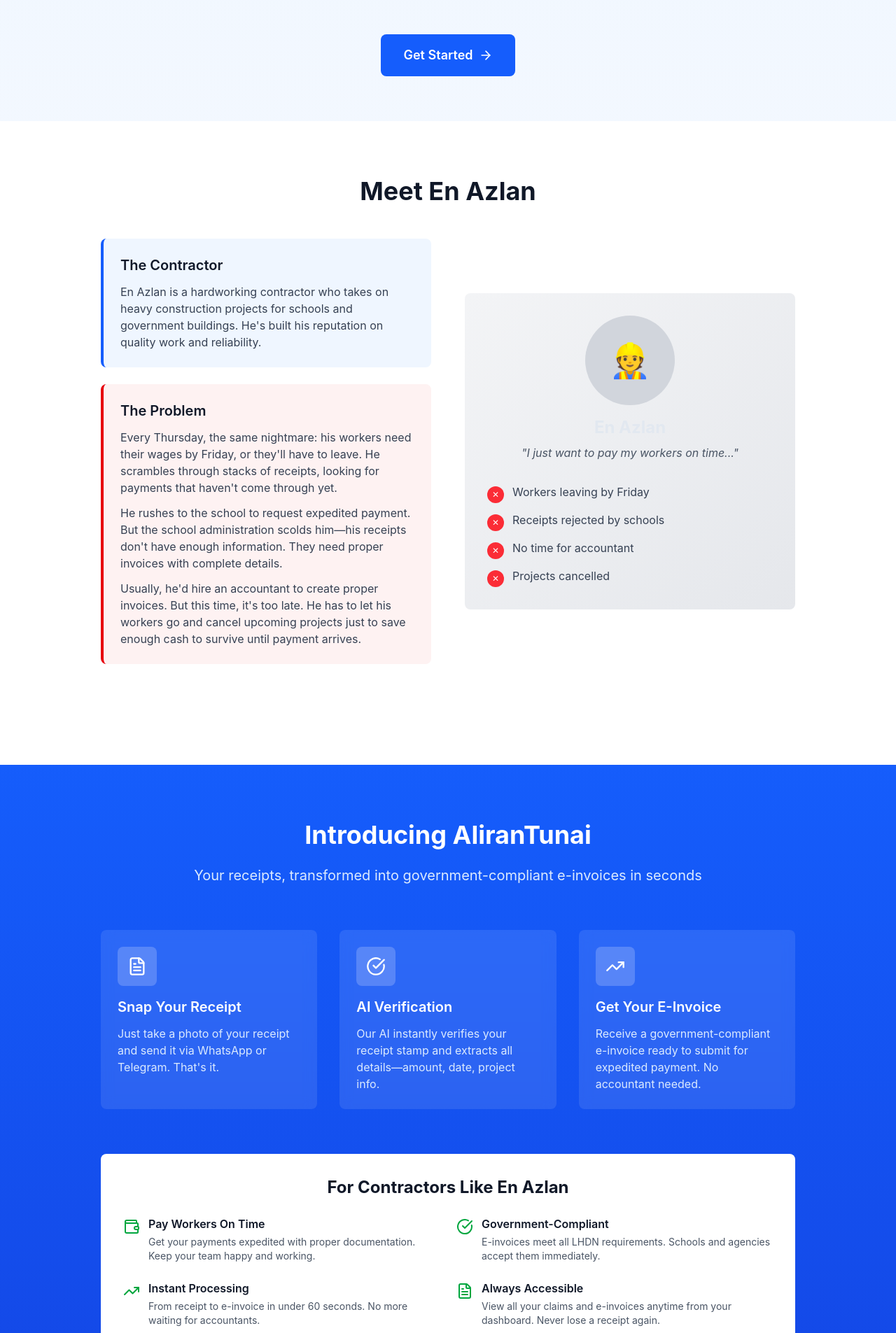
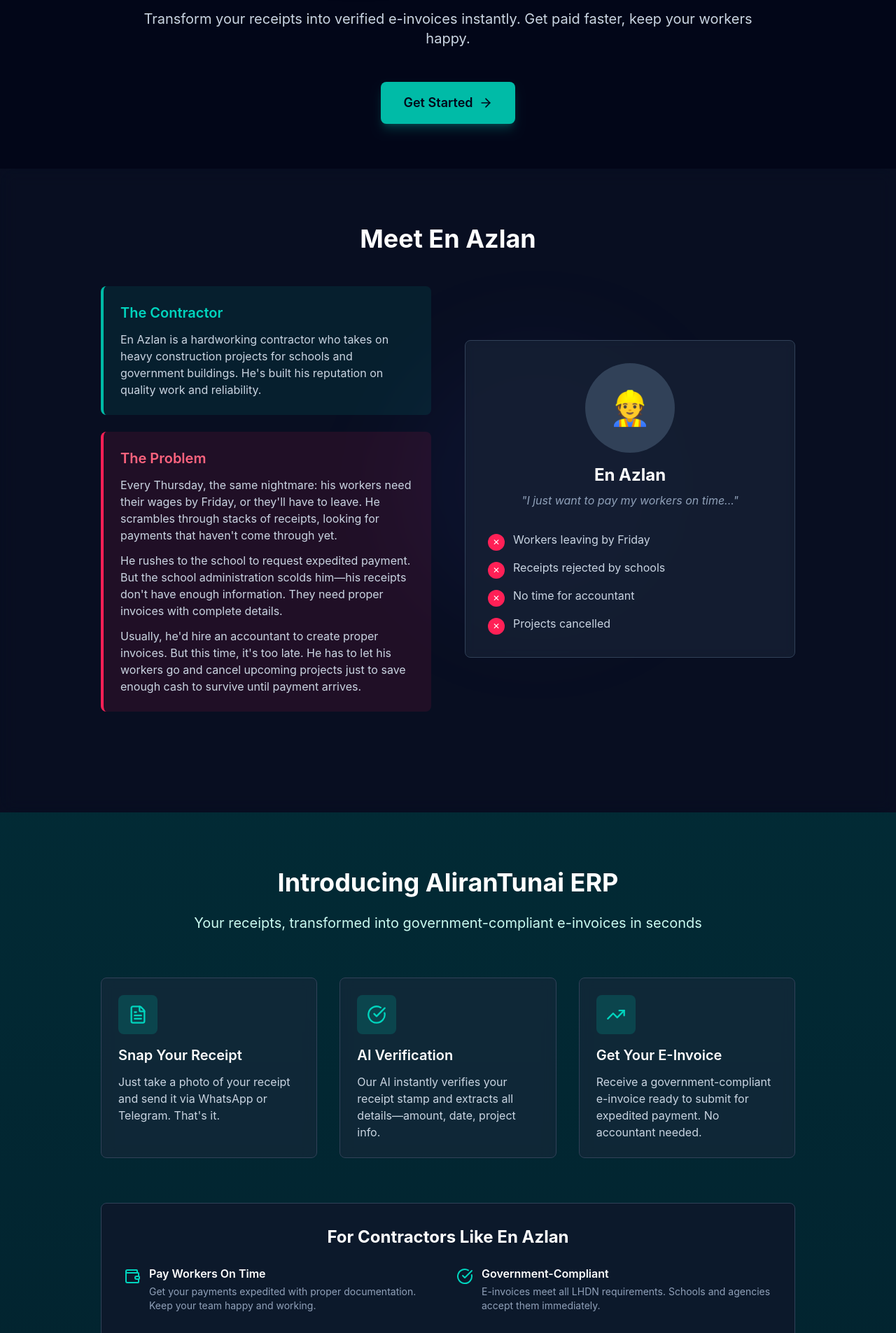
Before and after one commit to maercaestro/aliran-tunai, a React (Vite) app in the folder frontend/: page / in a window 1280 px wide. Shown: the part 495-2400 px from the top of the page at 70% size. Built offline with nearby package versions, Linux system fonts and the light colour scheme; no server answers.

Commit message:
update landing page

```diff
--- a/frontend/src/pages/LandingPage.jsx
+++ b/frontend/src/pages/LandingPage.jsx
@@ -3,27 +3,31 @@
 
 export default function LandingPage() {
   return (
-    <div className="min-h-screen bg-gradient-to-b from-blue-50 to-white">
+    <div className="min-h-screen bg-slate-950 relative overflow-hidden">
+      {/* Background Glow Effects */}
+      <div className="absolute top-0 left-1/4 w-96 h-96 bg-teal-500/10 rounded-full blur-3xl pointer-events-none" />
+      <div className="absolute top-1/3 right-1/4 w-96 h-96 bg-indigo-500/10 rounded-full blur-3xl pointer-events-none" />
+
       {/* Hero Section */}
-      <div className="container mx-auto px-4 py-16">
+      <div className="container mx-auto px-4 py-16 relative z-10">
         <div className="text-center max-w-4xl mx-auto">
           <img
-            src="/logoaliran.png"
-            alt="AliranTunai Logo"
-            className="w-48 h-48 mx-auto mb-8 object-contain"
+            src="/final-logo.png"
+            alt="AliranTunai ERP"
+            className="w-64 h-64 mx-auto mb-8 object-contain drop-shadow-[0_0_30px_rgba(45,212,191,0.4)]"
           />
-          <h1 className="text-6xl font-bold text-gray-900 mb-6">
-            AliranTunai
+          <h1 className="text-6xl font-bold text-white mb-6 tracking-tight">
+            AliranTunai ERP
           </h1>
-          <p className="text-3xl font-medium text-blue-600 mb-8">
+          <p className="text-4xl font-medium text-teal-400 mb-8">
             Work flows, cash follows
           </p>
-          <p className="text-xl text-gray-600 mb-12">
+          <p className="text-xl text-slate-300 mb-12">
             Transform your receipts into verified e-invoices instantly. Get paid faster, keep your workers happy.
           </p>
           <Link
             to="/login"
-            className="inline-flex items-center gap-2 bg-blue-600 text-white px-8 py-4 rounded-lg text-lg font-semibold hover:bg-blue-700 transition-colors"
+            className="inline-flex items-center gap-2 bg-teal-500 text-slate-950 px-8 py-4 rounded-lg text-lg font-semibold hover:bg-teal-400 transition-all duration-200 shadow-lg shadow-teal-500/25"
           >
             Get Started <ArrowRight className="w-5 h-5" />
           </Link>
@@ -31,68 +35,68 @@
       </div>
 
       {/* Persona Section */}
-      <div className="bg-white py-20">
+      <div className="bg-slate-900/50 backdrop-blur-md py-20 relative z-10">
         <div className="container mx-auto px-4 max-w-5xl">
-          <h2 className="text-4xl font-bold text-center mb-12 text-gray-900">
+          <h2 className="text-4xl font-bold text-center mb-12 text-white">
             Meet En Azlan
           </h2>
 
           <div className="grid md:grid-cols-2 gap-12 items-center mb-16">
             <div className="space-y-6">
-              <div className="bg-blue-50 p-6 rounded-lg border-l-4 border-blue-600">
-                <h3 className="text-xl font-semibold mb-3 text-gray-900">The Contractor</h3>
-                <p className="text-gray-700">
+              <div className="bg-teal-500/10 p-6 rounded-lg border-l-4 border-teal-500">
+                <h3 className="text-xl font-semibold mb-3 text-teal-400">The Contractor</h3>
+                <p className="text-slate-300">
                   En Azlan is a hardworking contractor who takes on heavy construction projects for schools and government buildings. He's built his reputation on quality work and reliability.
                 </p>
               </div>
 
-              <div className="bg-red-50 p-6 rounded-lg border-l-4 border-red-600">
-                <h3 className="text-xl font-semibold mb-3 text-gray-900">The Problem</h3>
-                <p className="text-gray-700 mb-3">
+              <div className="bg-rose-500/10 p-6 rounded-lg border-l-4 border-rose-500">
+                <h3 className="text-xl font-semibold mb-3 text-rose-400">The Problem</h3>
+                <p className="text-slate-300 mb-3">
                   Every Thursday, the same nightmare: his workers need their wages by Friday, or they'll have to leave. He scrambles through stacks of receipts, looking for payments that haven't come through yet.
                 </p>
-                <p className="text-gray-700 mb-3">
+                <p className="text-slate-300 mb-3">
                   He rushes to the school to request expedited payment. But the school administration scolds him—his receipts don't have enough information. They need proper invoices with complete details.
                 </p>
-                <p className="text-gray-700">
+                <p className="text-slate-300">
                   Usually, he'd hire an accountant to create proper invoices. But this time, it's too late. He has to let his workers go and cancel upcoming projects just to save enough cash to survive until payment arrives.
                 </p>
               </div>
             </div>
 
-            <div className="bg-gradient-to-br from-gray-100 to-gray-200 p-8 rounded-lg">
+            <div className="bg-slate-800/50 backdrop-blur-sm border border-slate-700 p-8 rounded-lg">
               <div className="text-center">
-                <div className="w-32 h-32 mx-auto mb-4 bg-gray-300 rounded-full flex items-center justify-center">
+                <div className="w-32 h-32 mx-auto mb-4 bg-slate-700 rounded-full flex items-center justify-center">
                   <span className="text-5xl">👷</span>
                 </div>
-                <h4 className="text-2xl font-bold mb-2">En Azlan</h4>
-                <p className="text-gray-600 italic">"I just want to pay my workers on time..."</p>
+                <h4 className="text-2xl font-bold mb-2 text-white">En Azlan</h4>
+                <p className="text-slate-400 italic">"I just want to pay my workers on time..."</p>
               </div>
 
               <div className="mt-8 space-y-3">
                 <div className="flex items-start gap-3">
-                  <div className="w-6 h-6 bg-red-500 rounded-full flex items-center justify-center flex-shrink-0 mt-1">
+                  <div className="w-6 h-6 bg-rose-500 rounded-full flex items-center justify-center flex-shrink-0 mt-1">
                     <span className="text-white text-xs">✕</span>
                   </div>
-                  <p className="text-gray-700">Workers leaving by Friday</p>
+                  <p className="text-slate-300">Workers leaving by Friday</p>
                 </div>
                 <div className="flex items-start gap-3">
-                  <div className="w-6 h-6 bg-red-500 rounded-full flex items-center justify-center flex-shrink-0 mt-1">
+                  <div className="w-6 h-6 bg-rose-500 rounded-full flex items-center justify-center flex-shrink-0 mt-1">
                     <span className="text-white text-xs">✕</span>
                   </div>
-                  <p className="text-gray-700">Receipts rejected by schools</p>
+                  <p className="text-slate-300">Receipts rejected by schools</p>
                 </div>
                 <div className="flex items-start gap-3">
-                  <div className="w-6 h-6 bg-red-500 rounded-full flex items-center justify-center flex-shrink-0 mt-1">
+                  <div className="w-6 h-6 bg-rose-500 rounded-full flex items-center justify-center flex-shrink-0 mt-1">
                     <span className="text-white text-xs">✕</span>
                   </div>
-                  <p className="text-gray-700">No time for accountant</p>
+                  <p className="text-slate-300">No time for accountant</p>
                 </div>
                 <div className="flex items-start gap-3">
-                  <div className="w-6 h-6 bg-red-500 rounded-full flex items-center justify-center flex-shrink-0 mt-1">
+                  <div className="w-6 h-6 bg-rose-500 rounded-full flex items-center justify-center flex-shrink-0 mt-1">
                     <span className="text-white text-xs">✕</span>
                   </div>
-                  <p className="text-gray-700">Projects cancelled</p>
+                  <p className="text-slate-300">Projects cancelled</p>
                 </div>
               </div>
             </div>
@@ -101,77 +105,77 @@
       </div>
 
       {/* Solution Section */}
-      <div className="bg-gradient-to-b from-blue-600 to-blue-700 py-20 text-white">
+      <div className="bg-gradient-to-b from-teal-500/20 to-teal-600/20 py-20 text-white relative z-10">
         <div className="container mx-auto px-4 max-w-5xl">
           <h2 className="text-4xl font-bold text-center mb-6">
-            Introducing AliranTunai
+            Introducing AliranTunai ERP
           </h2>
-          <p className="text-xl text-center mb-16 text-blue-100">
+          <p className="text-xl text-center mb-16 text-teal-100">
             Your receipts, transformed into government-compliant e-invoices in seconds
           </p>
 
           <div className="grid md:grid-cols-3 gap-8 mb-16">
-            <div className="bg-white/10 backdrop-blur-sm p-6 rounded-lg">
-              <div className="w-14 h-14 bg-white/20 rounded-lg flex items-center justify-center mb-4">
-                <FileText className="w-7 h-7" />
+            <div className="bg-slate-800/50 backdrop-blur-sm border border-slate-700 p-6 rounded-lg hover:border-teal-500/50 transition-all duration-200">
+              <div className="w-14 h-14 bg-teal-500/20 rounded-lg flex items-center justify-center mb-4">
+                <FileText className="w-7 h-7 text-teal-400" />
               </div>
               <h3 className="text-xl font-semibold mb-3">Snap Your Receipt</h3>
-              <p className="text-blue-100">
+              <p className="text-slate-300">
                 Just take a photo of your receipt and send it via WhatsApp or Telegram. That's it.
               </p>
             </div>
 
-            <div className="bg-white/10 backdrop-blur-sm p-6 rounded-lg">
-              <div className="w-14 h-14 bg-white/20 rounded-lg flex items-center justify-center mb-4">
-                <CheckCircle className="w-7 h-7" />
+            <div className="bg-slate-800/50 backdrop-blur-sm border border-slate-700 p-6 rounded-lg hover:border-teal-500/50 transition-all duration-200">
+              <div className="w-14 h-14 bg-teal-500/20 rounded-lg flex items-center justify-center mb-4">
+                <CheckCircle className="w-7 h-7 text-teal-400" />
               </div>
               <h3 className="text-xl font-semibold mb-3">AI Verification</h3>
-              <p className="text-blue-100">
+              <p className="text-slate-300">
                 Our AI instantly verifies your receipt stamp and extracts all details—amount, date, project info.
               </p>
             </div>
 
-            <div className="bg-white/10 backdrop-blur-sm p-6 rounded-lg">
-              <div className="w-14 h-14 bg-white/20 rounded-lg flex items-center justify-center mb-4">
-                <TrendingUp className="w-7 h-7" />
+            <div className="bg-slate-800/50 backdrop-blur-sm border border-slate-700 p-6 rounded-lg hover:border-teal-500/50 transition-all duration-200">
+              <div className="w-14 h-14 bg-teal-500/20 rounded-lg flex items-center justify-center mb-4">
+                <TrendingUp className="w-7 h-7 text-teal-400" />
               </div>
               <h3 className="text-xl font-semibold mb-3">Get Your E-Invoice</h3>
-              <p className="text-blue-100">
+              <p className="text-slate-300">
                 Receive a government-compliant e-invoice ready to submit for expedited payment. No accountant needed.
               </p>
             </div>
           </div>
 
           {/* Benefits */}
-          <div className="bg-white rounded-lg p-8 text-gray-900">
-            <h3 className="text-2xl font-bold mb-6 text-center">For Contractors Like En Azlan</h3>
+          <div className="bg-slate-900/80 backdrop-blur-md border border-slate-700 rounded-lg p-8">
+            <h3 className="text-2xl font-bold mb-6 text-center text-white">For Contractors Like En Azlan</h3>
             <div className="grid md:grid-cols-2 gap-6">
               <div className="flex items-start gap-3">
-                <Wallet className="w-6 h-6 text-green-600 flex-shrink-0 mt-1" />
+                <Wallet className="w-6 h-6 text-teal-400 flex-shrink-0 mt-1" />
                 <div>
-                  <h4 className="font-semibold mb-1">Pay Workers On Time</h4>
-                  <p className="text-gray-600 text-sm">Get your payments expedited with proper documentation. Keep your team happy and working.</p>
+                  <h4 className="font-semibold mb-1 text-white">Pay Workers On Time</h4>
+                  <p className="text-slate-400 text-sm">Get your payments expedited with proper documentation. Keep your team happy and working.</p>
                 </div>
               </div>
               <div className="flex items-start gap-3">
-                <CheckCircle className="w-6 h-6 text-green-600 flex-shrink-0 mt-1" />
+                <CheckCircle className="w-6 h-6 text-teal-400 flex-shrink-0 mt-1" />
                 <div>
-                  <h4 className="font-semibold mb-1">Government-Compliant</h4>
-                  <p className="text-gray-600 text-sm">E-invoices meet all LHDN requirements. Schools and agencies accept them immediately.</p>
+                  <h4 className="font-semibold mb-1 text-white">Government-Compliant</h4>
+                  <p className="text-slate-400 text-sm">E-invoices meet all LHDN requirements. Schools and agencies accept them immediately.</p>
                 </div>
               </div>
               <div className="flex items-start gap-3">
-                <TrendingUp className="w-6 h-6 text-green-600 flex-shrink-0 mt-1" />
+                <TrendingUp className="w-6 h-6 text-teal-400 flex-shrink-0 mt-1" />
                 <div>
-                  <h4 className="font-semibold mb-1">Instant Processing</h4>
-                  <p className="text-gray-600 text-sm">From receipt to e-invoice in under 60 seconds. No more waiting for accountants.</p>
+                  <h4 className="font-semibold mb-1 text-white">Instant Processing</h4>
+                  <p className="text-slate-400 text-sm">From receipt to e-invoice in under 60 seconds. No more waiting for accountants.</p>
                 </div>
               </div>
               <div className="flex items-start gap-3">
-                <FileText className="w-6 h-6 text-green-600 flex-shrink-0 mt-1" />
+                <FileText className="w-6 h-6 text-teal-400 flex-shrink-0 mt-1" />
                 <div>
-                  <h4 className="font-semibold mb-1">Always Accessible</h4>
-                  <p className="text-gray-600 text-sm">View all your claims and e-invoices anytime from your dashboard. Never lose a receipt again.</p>
+                  <h4 className="font-semibold mb-1 text-white">Always Accessible</h4>
+                  <p className="text-slate-400 text-sm">View all your claims and e-invoices anytime from your dashboard. Never lose a receipt again.</p>
                 </div>
               </div>
             </div>
@@ -180,17 +184,17 @@
       </div>
 
       {/* CTA Section */}
-      <div className="py-20 text-center">
+      <div className="py-20 text-center relative z-10">
         <div className="container mx-auto px-4 max-w-3xl">
-          <h2 className="text-4xl font-bold mb-6 text-gray-900">
+          <h2 className="text-4xl font-bold mb-6 text-white">
             Stop Losing Workers. Start Using AliranTunai.
           </h2>
-          <p className="text-xl text-gray-600 mb-8">
+          <p className="text-xl text-slate-300 mb-8">
             Join contractors who are getting paid faster and keeping their projects running smoothly.
           </p>
           <Link
             to="/login"
-            className="inline-flex items-center gap-2 bg-blue-600 text-white px-8 py-4 rounded-lg text-lg font-semibold hover:bg-blue-700 transition-colors"
+            className="inline-flex items-center gap-2 bg-teal-500 text-slate-950 px-8 py-4 rounded-lg text-lg font-semibold hover:bg-teal-400 transition-all duration-200 shadow-lg shadow-teal-500/25"
           >
             Start Free Today <ArrowRight className="w-5 h-5" />
           </Link>
```
